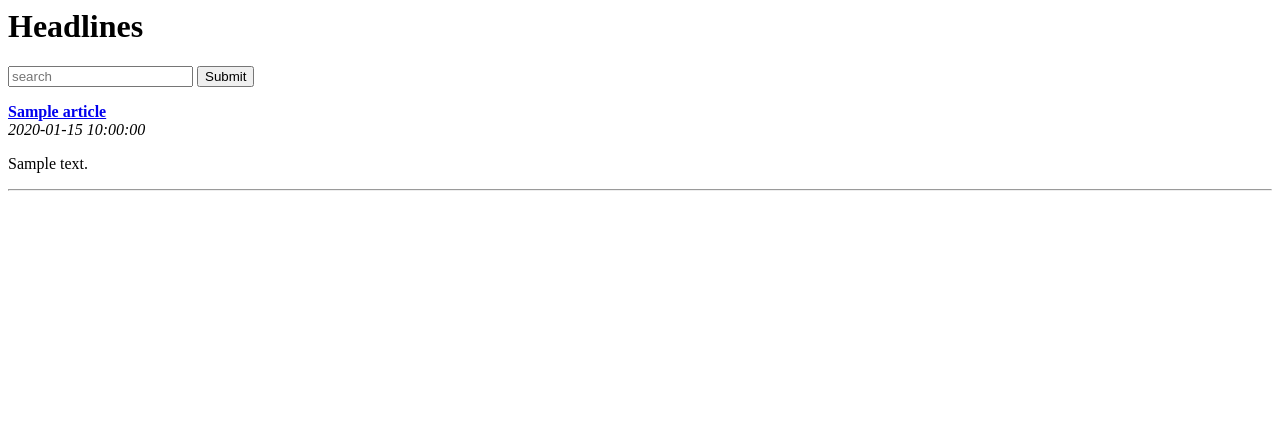
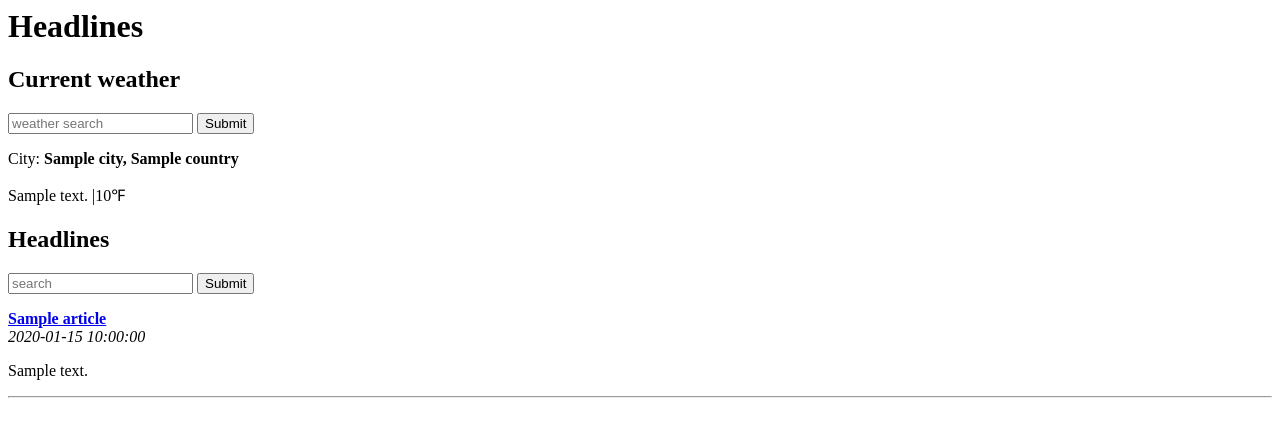
Before and after one commit to cgkaczenski/flask-intro, a Flask app: template templates/home.html in a window 1280 px wide. Shown: the top 437 px of the page. Run offline with Flask 2, Linux system fonts and the light colour scheme; the template is opened without the code that fills it: most values are stand-ins (such as "Sample title", 1, 10 or a date in 2020); parts of the project's set-up code (start-up, migrations or seed data) failed here and were passed over.

Commit message:
feat: Add weather API
Store the API key in config.py for local testing and store key in
server process.env config variables for deployment. Config.py is
just there as a reminder, don't git push the actual secret key!

```diff
--- a/app.py
+++ b/app.py
@@ -1,27 +1,66 @@
+from config import open_weather_key as ow_key
 import feedparser
 from flask import Flask
 from flask import render_template
 from flask import request
+import json
+import urllib2
+import urllib
 
 app = Flask(__name__)
+
+try:
+	OPEN_WEATHER_KEY = process.env.open_weather
+except:
+	OPEN_WEATHER_KEY = ow_key()
 
 RSS_FEEDS = {'bbc': 'http://feeds.bbci.co.uk/news/rss.xml',
 	'cnn': 'http://rss.cnn.com/rss/edition.rss',
 	'fox': 'http://feeds.foxnews.com/foxnews/latest',
 	'iol': 'http://www.iol.co.za/cmlink/1.640'}
 
+DEFAULTS = {'publication':'bbc', 'city': 'London,UK'}
+
 @app.route("/", methods=['GET', 'POST'])
 @app.route("/<publication>")
 
-def get_news():
-	query = request.form.get("publication")
+def home():
+	# get customized headlines, based on user input or default
+	publication = request.form.get('publication')
+	if not publication:
+		publication = DEFAULTS['publication']
+	articles = get_news(publication)
+
+	# get customized weather based on user input or default
+	city = request.args.get('city')
+	if not city:
+		city = DEFAULTS['city']
+	weather = get_weather(city)
+	return render_template("home.html", articles=articles,weather=weather)
+
+def get_news(query):
 	if not query or query.lower() not in RSS_FEEDS:
-		publication = "bbc"
+		publication = DEFAULTS["publication"]
 	else:
 		publication = query.lower()
 
 	feed = feedparser.parse(RSS_FEEDS[publication])
-	return render_template("home.html", articles=feed['entries'])
+	return feed['entries']
+
+def get_weather(query):
+	api_url ='http://api.openweathermap.org/data/2.5/weather?q={}&units=imperial&appid=' + str(OPEN_WEATHER_KEY)
+	query = urllib.quote(query)
+	url = api_url.format(query)
+	data = urllib2.urlopen(url).read()
+	parsed = json.loads(data)
+	weather = None
+	if parsed.get("weather"):
+		weather = {"description": parsed["weather"][0]["description"],
+		"temperature":parsed["main"]["temp"],
+		"city":parsed["name"],
+		'country': parsed['sys']['country']
+		}
+	return weather
 
 if __name__ == '__main__':
     app.run()
--- /dev/null
+++ b/config.py
@@ -0,0 +1,2 @@
+def open_weather_key():
+	return str(<YOUR_KEY_HERE>)
--- a/templates/home.html
+++ b/templates/home.html
@@ -4,6 +4,14 @@
 	</head>
 	<body>
 		<h1>Headlines</h1>
+		<h2>Current weather</h2>
+		<form>
+			<input type="text" name="city" placeholder="weather search" />
+			<input type="submit" value="Submit" />
+		</form>
+		<p>City: <b>{{weather.city}}, {{weather.country}}</b></p>
+		<p>{{weather.description}} |{{weather.temperature}}&#8457;</p>
+		<h2>Headlines</h2>
 		<form action="/" method="POST">
 			<input type="text" name="publication" placeholder="search" />
 			<input type="submit" value="Submit" />
```
